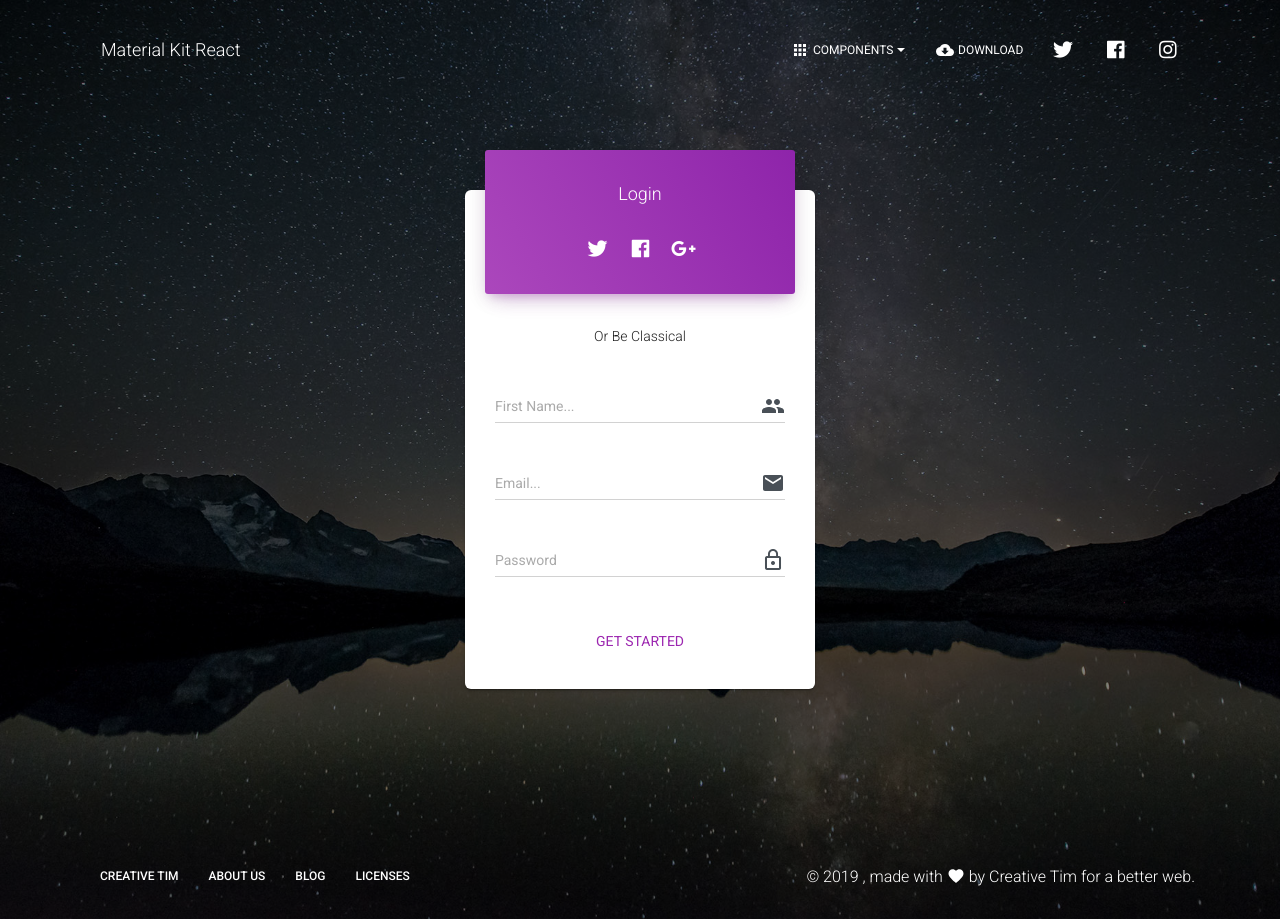
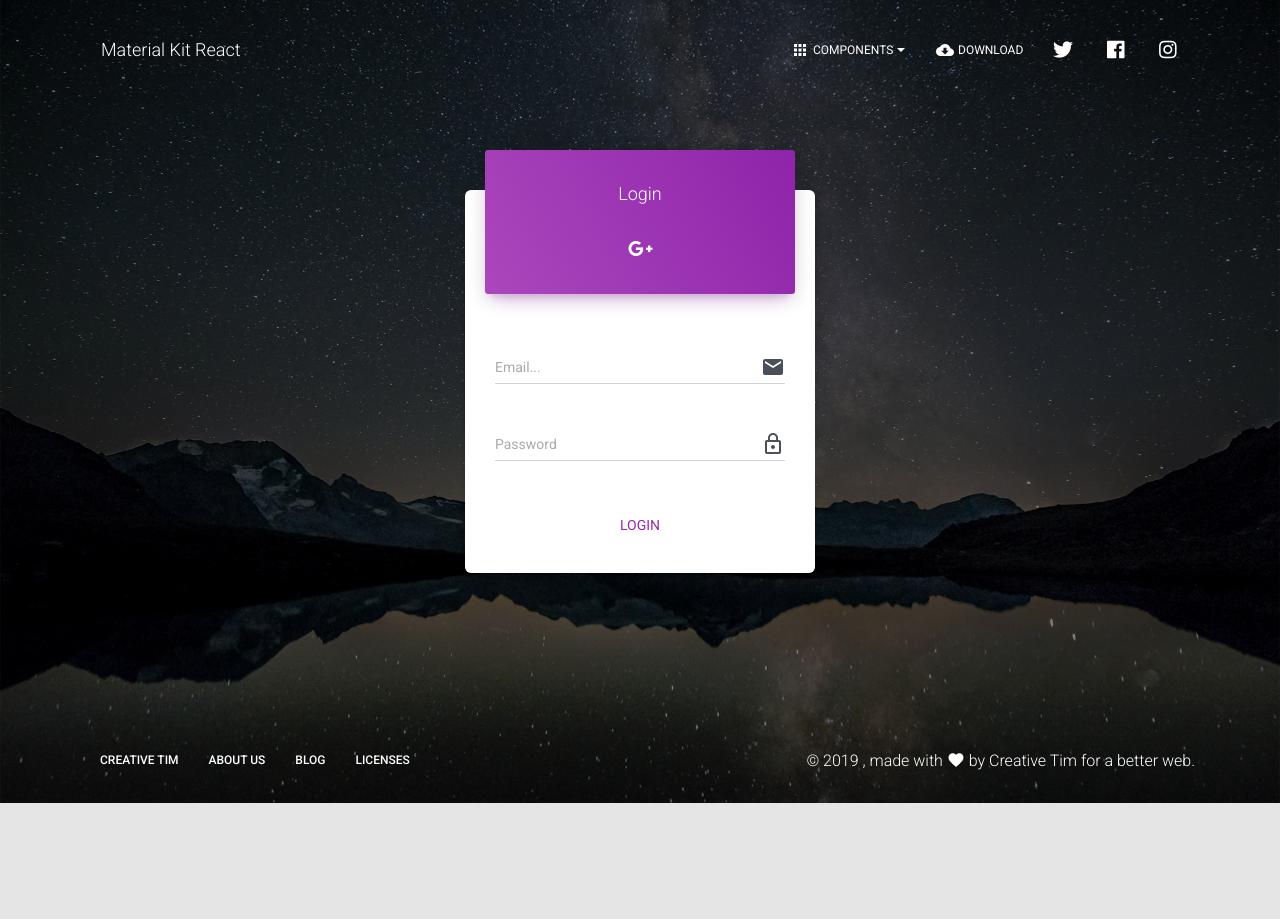
Before and after one commit to bounswe/bounswe2019group1, a React (Create React App) app in the folder practice-app/react-front-end/: page /login-page in a window 1280 px wide. After the commit the page ends 803 px from the top, so only its background shows below. Built offline with nearby package versions, Linux system fonts and the light colour scheme.

Commit message:
Make some simplifications on UI.

```diff
--- a/practice-app/react-front-end/src/views/LoginPage/LoginPage.js
+++ b/practice-app/react-front-end/src/views/LoginPage/LoginPage.js
@@ -5,7 +5,6 @@ import InputAdornment from "@material-ui/core/InputAdornment";
 import Icon from "@material-ui/core/Icon";
 // @material-ui/icons
 import Email from "@material-ui/icons/Email";
-import People from "@material-ui/icons/People";
 // core components
 import Header from "components/Header/Header.js";
 import HeaderLinks from "components/Header/HeaderLinks.js";
@@ -62,45 +61,11 @@ export default function LoginPage(props) {
                         color="transparent"
                         onClick={e => e.preventDefault()}
                       >
-                        <i className={"fab fa-twitter"} />
-                      </Button>
-                      <Button
-                        justIcon
-                        href="#pablo"
-                        target="_blank"
-                        color="transparent"
-                        onClick={e => e.preventDefault()}
-                      >
-                        <i className={"fab fa-facebook"} />
-                      </Button>
-                      <Button
-                        justIcon
-                        href="#pablo"
-                        target="_blank"
-                        color="transparent"
-                        onClick={e => e.preventDefault()}
-                      >
                         <i className={"fab fa-google-plus-g"} />
                       </Button>
                     </div>
                   </CardHeader>
-                  <p className={classes.divider}>Or Be Classical</p>
                   <CardBody>
-                    <CustomInput
-                      labelText="First Name..."
-                      id="first"
-                      formControlProps={{
-                        fullWidth: true
-                      }}
-                      inputProps={{
-                        type: "text",
-                        endAdornment: (
-                          <InputAdornment position="end">
-                            <People className={classes.inputIconsColor} />
-                          </InputAdornment>
-                        )
-                      }}
-                    />
                     <CustomInput
                       labelText="Email..."
                       id="email"
@@ -137,7 +102,7 @@ export default function LoginPage(props) {
                   </CardBody>
                   <CardFooter className={classes.cardFooter}>
                     <Button simple color="primary" size="lg">
-                      Get started
+                      Login
                     </Button>
                   </CardFooter>
                 </form>
```
Also changed, not shown: practice-app/react-front-end/public/package.json (deleted, +0 -51 lines).
